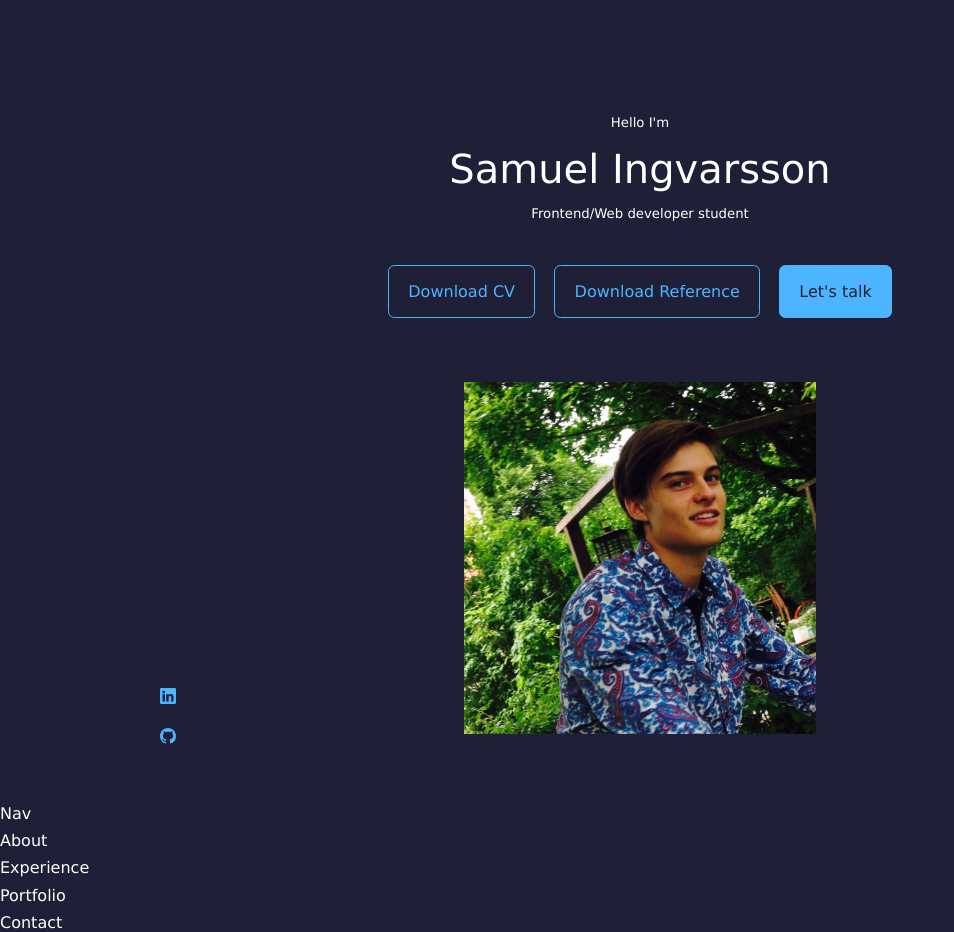
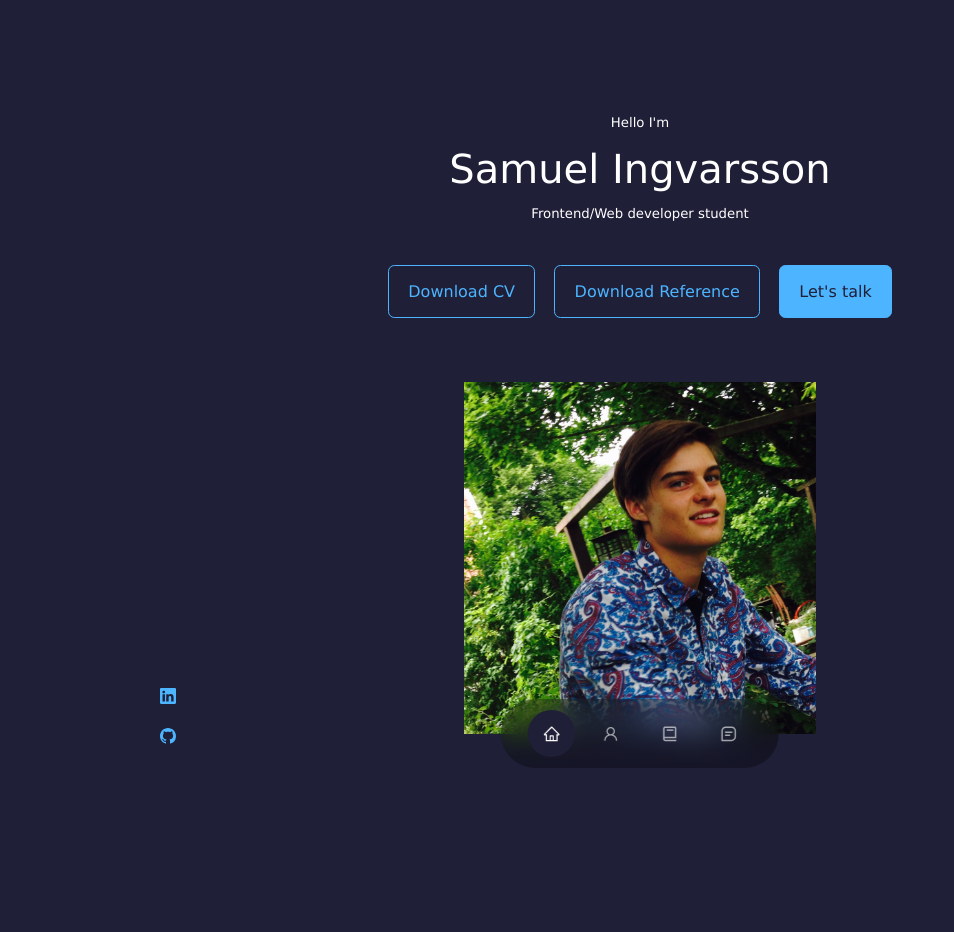
Before and after one commit to SamuelIngvarsson/Portfolio, a React (Create React App) app: page / in a window 1280 px wide. Shown: the top 932 px of the page, without its empty margins (0-954 px from the left). Built offline with nearby package versions, Linux system fonts and the light colour scheme.

Commit message:
change divs to section and add navigation

```diff
--- a/src/components/about/About.jsx
+++ b/src/components/about/About.jsx
@@ -2,6 +2,6 @@
 import "./about.css";
 
 function About() {
-  return <div>About</div>;
+  return <section id="about">About</section>;
 }
 export default About;
--- a/src/components/contact/Contact.jsx
+++ b/src/components/contact/Contact.jsx
@@ -2,6 +2,6 @@
 import "./contact.css";
 
 function Contact() {
-  return <div>Contact</div>;
+  return <section id="contact">Contact</section>;
 }
 export default Contact;
--- a/src/components/experience/Experience.jsx
+++ b/src/components/experience/Experience.jsx
@@ -2,6 +2,6 @@
 import "./experience.css";
 
 function Experience() {
-  return <div>Experience</div>;
+  return <section id="experience">Experience</section>;
 }
 export default Experience;
--- a/src/components/nav/Nav.jsx
+++ b/src/components/nav/Nav.jsx
@@ -1,7 +1,45 @@
 import React from "react";
 import "./nav.css";
+import { AiOutlineHome } from "react-icons/ai";
+import { AiOutlineUser } from "react-icons/ai";
+import { BiBook } from "react-icons/bi";
+import { BiMessageSquareDetail } from "react-icons/bi";
+import { useState } from "react";
 
 function Nav() {
-  return <div>Nav</div>;
+  const [activeNav, setActiveNav] = useState("#");
+  return (
+    <nav>
+      <a
+        href="#"
+        onClick={() => setActiveNav("#")}
+        className={activeNav === "#" ? "active" : ""}
+      >
+        <AiOutlineHome />
+      </a>
+
+      <a
+        href="#about"
+        onClick={() => setActiveNav("#about")}
+        className={activeNav === "#about" ? "active" : ""}
+      >
+        <AiOutlineUser />
+      </a>
+      <a
+        href="#experience"
+        onClick={() => setActiveNav("#experience")}
+        className={activeNav === "#experience" ? "active" : ""}
+      >
+        <BiBook />
+      </a>
+      <a
+        href="#contact"
+        onClick={() => setActiveNav("#contact")}
+        className={activeNav === "#contact" ? "active" : ""}
+      >
+        <BiMessageSquareDetail />
+      </a>
+    </nav>
+  );
 }
 export default Nav;
--- a/src/components/nav/nav.css
+++ b/src/components/nav/nav.css
@@ -0,0 +1,31 @@
+nav {
+  background: rgba(0, 0, 0, 0.3);
+  width: max-content;
+  display: block;
+  padding: 0.7rem 1.7rem;
+  z-index: 2;
+  position: fixed;
+  left: 50%;
+  transform: translateX(-50%);
+  bottom: 2rem;
+  display: flex;
+  gap: 0.8rem;
+  border-radius: 3rem;
+  backdrop-filter: blur(15px);
+}
+nav a {
+  background: transparent;
+  padding: 0.9rem;
+  border-radius: 50%;
+  display: flex;
+  color: var(--color-light);
+  font-size: 1.1rem;
+}
+nav a:hover {
+  background: rgba(0, 0, 0, 0.3);
+}
+
+nav a.active {
+  background: var(--color-bg);
+  color: var(--color-white);
+}
--- a/src/components/portfolio/Portfolio.jsx
+++ b/src/components/portfolio/Portfolio.jsx
@@ -2,6 +2,6 @@
 import "./portfolio.css";
 
 function Portfolio() {
-  return <div>Portfolio</div>;
+  return <section id="portfolio">Portfolio</section>;
 }
 export default Portfolio;
--- a/src/index.css
+++ b/src/index.css
@@ -56,6 +56,7 @@
 }
 section {
   margin-top: 8rem;
+  height: 100vh;
 }
 
 section > h2,
```
